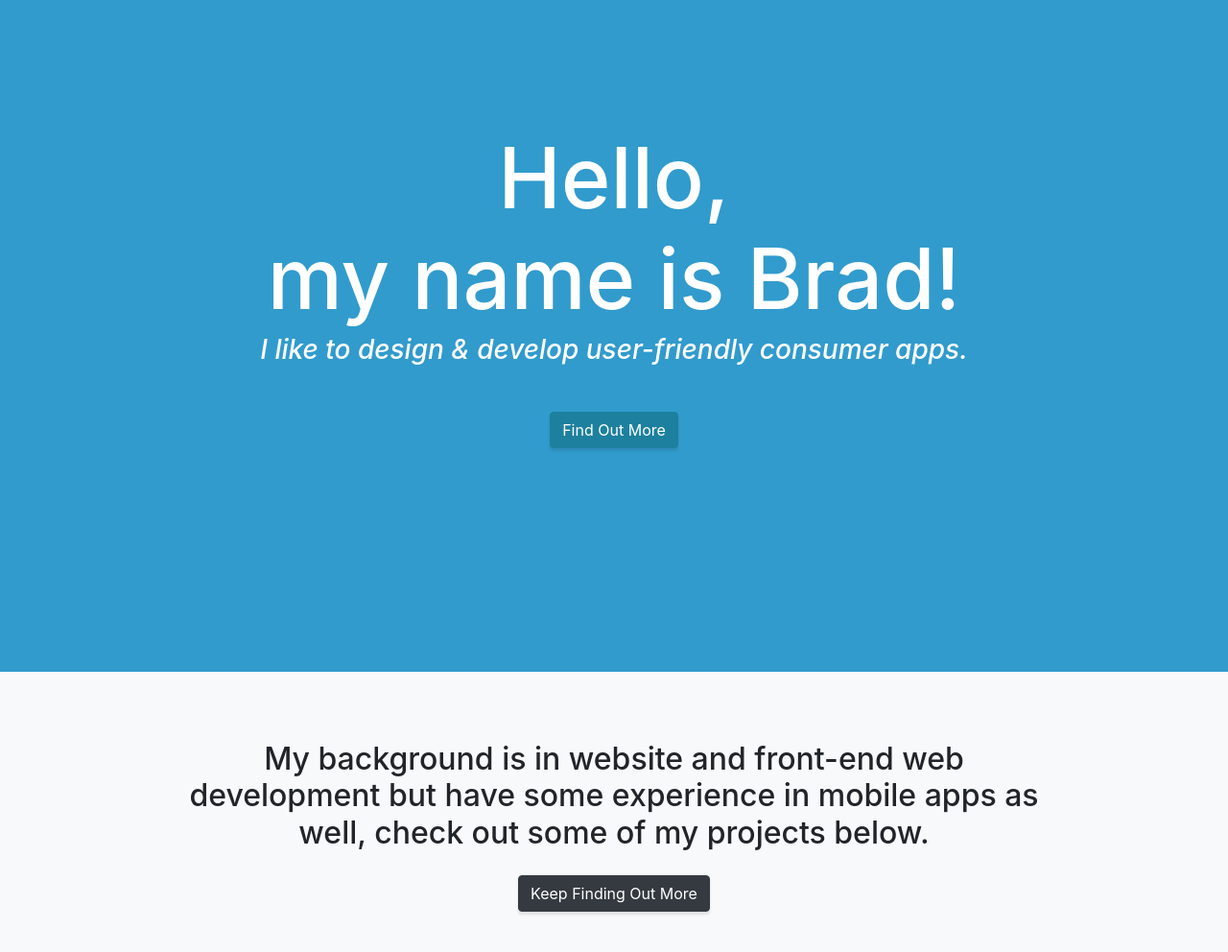
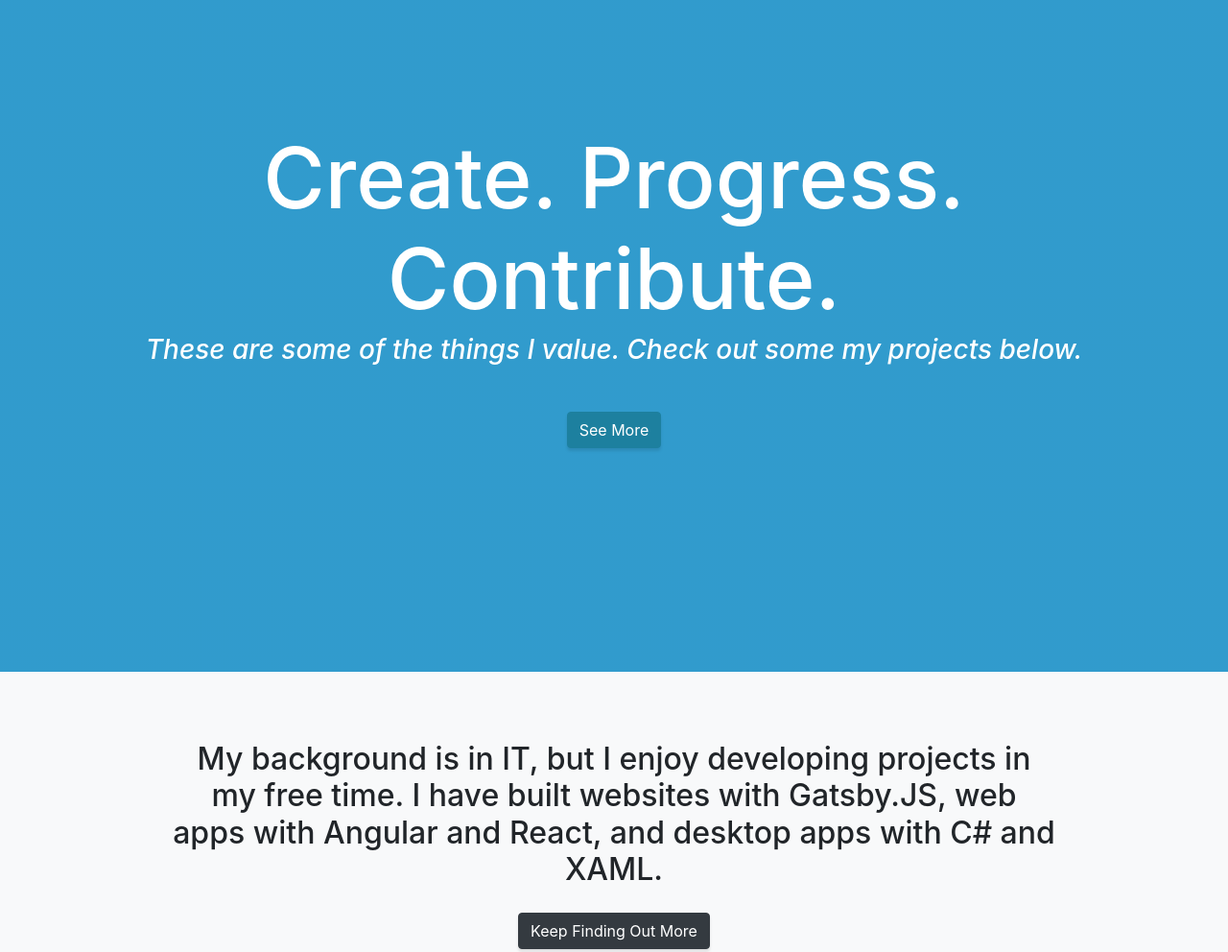
Before and after one commit to bradutegaard/butegaard.github.io, a website with bundled scripts: page index.html in a window 1280 px wide. Shown: the part 100-1092 px from the top of the page at 96% size. Built offline with nearby package versions, Linux system fonts and the light colour scheme; files whose address does not match are found by name.

Commit message:
updated some wording

```diff
--- a/index.html
+++ b/index.html
@@ -65,12 +65,12 @@
     <!-- Header -->
     <header class="masthead d-flex">
       <div class="container text-center my-auto">
-        <h1 class="mb-1">Hello, <br />my name is Brad!</h1>
+        <h1 class="mb-1">Create. Progress. Contribute.
         <h3 class="mb-5">
-          <em>I like to design & develop user-friendly consumer apps.</em>
+          <em>These are some of the things I value. Check out some my projects below.</em>
         </h3>
         <a class="btn btn-primary btn-xl js-scroll-trigger" href="#blurb"
-          >Find Out More</a
+          >See More</a
         >
       </div>
       <div class="overlay"></div>
@@ -82,9 +82,9 @@
         <div class="row">
           <div class="col-lg-10 mx-auto">
             <h2>
-              My background is in website and front-end web development but have
-              some experience in mobile apps as well, check out some of my
-              projects below.
+              My background is in IT, but I enjoy developing projects in my free time.
+              I have built websites with Gatsby.JS, web apps with Angular and React, and
+              desktop apps with C# and XAML.
             </h2>
             <p class="small-heading">
               <i> </i>
```
Also changed, not shown: about.html (+1 -1 lines).
